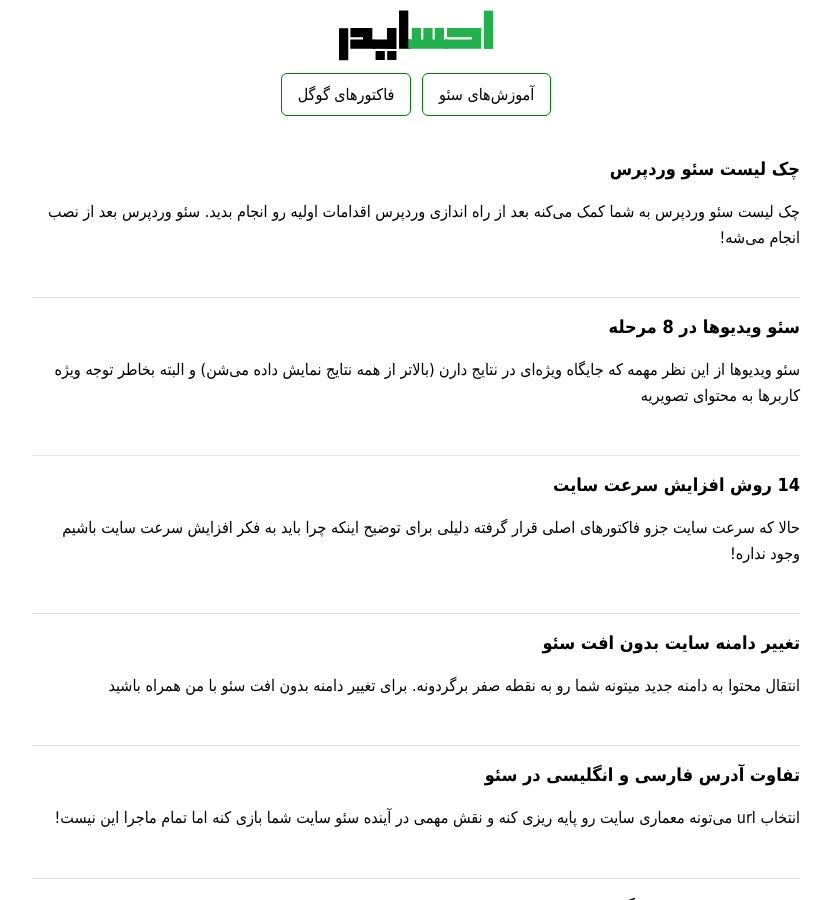
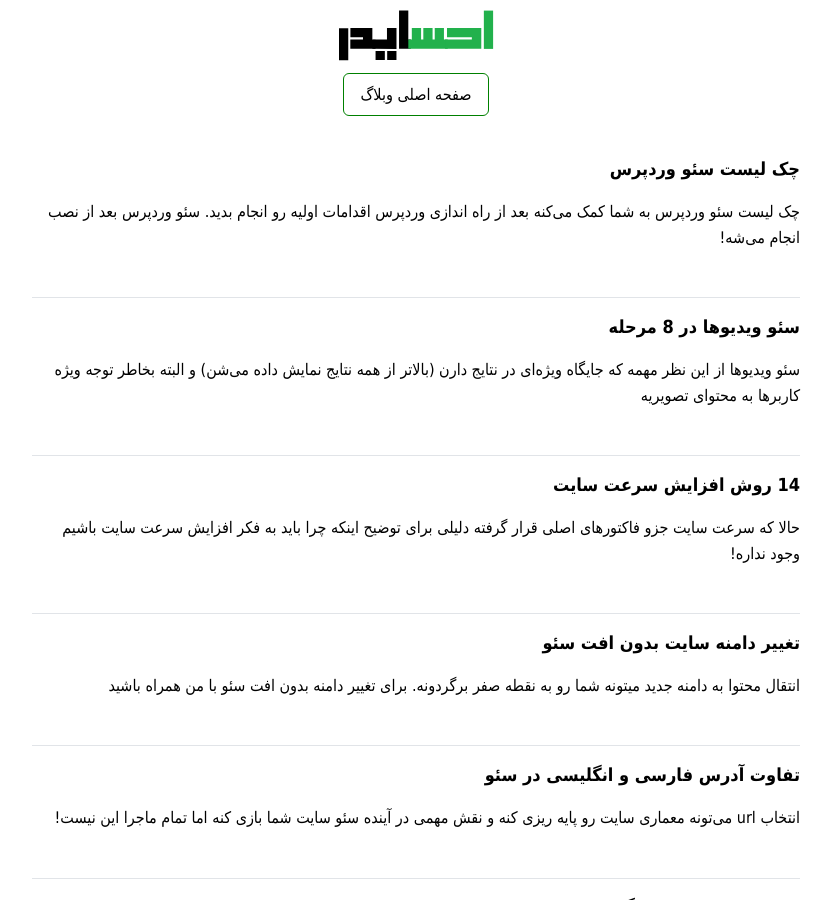
Before and after one commit to darkblog/darkblog.github.io, a Jekyll site: the page built from index.html, in a window 1280 px wide and 900 px high. Shown: the whole window, without its empty margins (224-1055 px from the left). Built offline with Jekyll 4.4.1, drawn with Linux system fonts in a browser that asks for light colours.

Commit message:
Update index.html

```diff
--- a/_layouts/index.html
+++ b/_layouts/index.html
@@ -16,13 +16,11 @@
 </a>
 </h1>
 <nav>
-<a href="https://ehsaider.ir/seo" class="button">آموزش&zwnj;های سئو</a>
-<a href="https://ehsaider.ir/google-ranking-factors" class="button">فاکتورهای گوگل</a>
+<a href="https://ehsaider.ir/seo" class="button">صفحه اصلی وبلاگ</a>
 </nav>
 </header>
 <main class="container">{{ content }}</main>
 <footer class="center">
-<a href="{{ site.url }}/seo" class="button">سئو</a>
 <a href="{{ site.url }}/ehsanchehri" class="button">تماس با من</a>
 <a href="{{ site.url }}/feed.xml" class="button">RSS</a>
 </footer>
```
